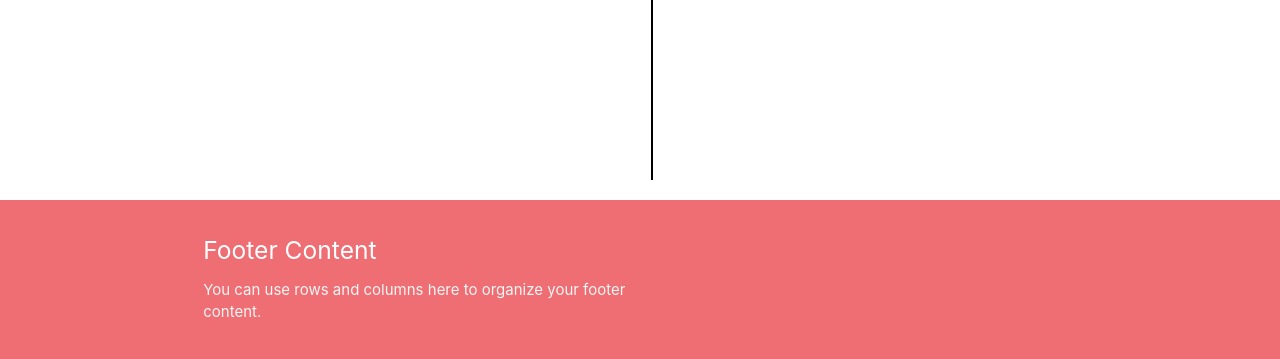
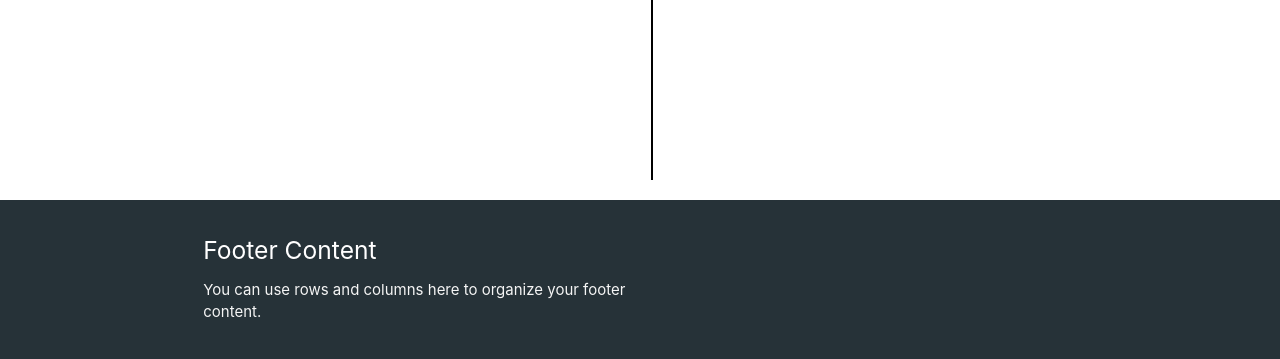
Before and after one commit to dhruv2102/MS3-Recepie-Book, a Flask app: page / in a window 1280 px wide. Shown: the part 742-1101 px from the top of the page. Run offline with Flask 2, Linux system fonts and the light colour scheme; some libraries are stand-ins or nearby versions.

Commit message:
Changing colorof the header

```diff
--- a/static/css/style.css
+++ b/static/css/style.css
@@ -42,3 +42,8 @@ main {
   color: #000;
   line-height: 2;
 }
+
+
+.sidenav li>a{
+  color: mintcream;
+}
--- a/templates/base.html
+++ b/templates/base.html
@@ -18,7 +18,7 @@
     <header>
         <nav>
             <!-- Desktop Navigation -->
-            <div class="nav-wrapper">
+            <div class="nav-wrapper blue-grey darken-4 whilte-text">
                 <a href="#" class="brand-logo">Logo</a>
                 <a href="#" data-target="mobile-demo" class="sidenav-trigger right"><i class="fas fa-bars"></i></a>
                 <ul class="right hide-on-med-and-down">
@@ -45,7 +45,7 @@
         </nav>
 
         <!-- Mobile Navigation -->
-        <ul class="sidenav" id="mobile-demo">
+        <ul class="sidenav blue-grey darken-2 white-text" id="mobile-demo">
             <li><a href="{{ url_for('home') }}">Home</a></li>
             <li><a href="{{ url_for('get_recepies') }}">Recepies</a></li>
             <!-- Add session user stuff here -->
@@ -91,7 +91,7 @@
 
 
 
-    <footer class="page-footer">
+    <footer class="page-footer blue-grey darken-4 text-white">
         <div class="container">
             <div class="row">
                 <div class="col l6 s12">
```
